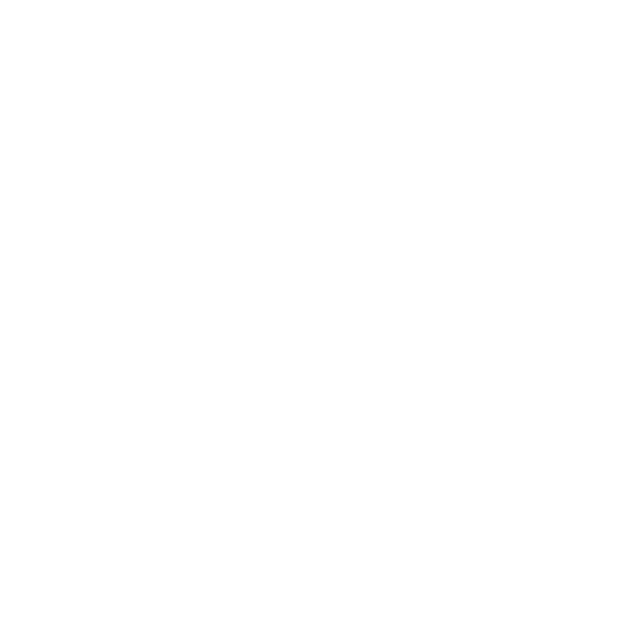
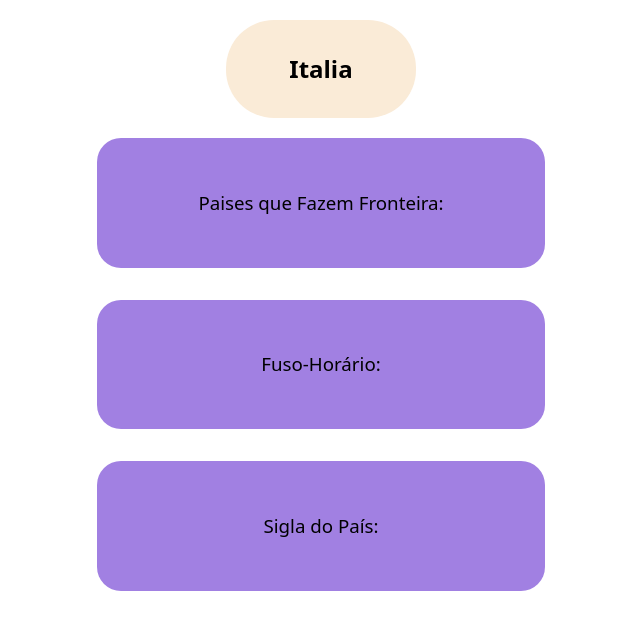
Before and after one commit to vitorcecato-sesi/projeto-paises-api, a React (Vite) app: page /page4 in a window 1280 px wide. Before the commit this address had no page. Shown: the top 630 px of the page, without its empty margins (319-959 px from the left). Built offline with nearby package versions, Linux system fonts and the light colour scheme.

Commit message:
começo da pagina 4

```diff
--- a/src/App.jsx
+++ b/src/App.jsx
@@ -2,6 +2,7 @@
 import { BrowserRouter, Routes, Route } from 'react-router-dom'
 
 import Home from './pages/Home'
+import Page4 from './pages/Page4'
 
 function App() {
 
@@ -10,10 +11,12 @@
       <BrowserRouter>
         <Routes>
           <Route path='/' element= {<Home />} />
+          <Route path='/page4' element={<Page4 />} />
         </Routes>
       </BrowserRouter>
     </>
   )
+
 }
 
 export default App
--- /dev/null
+++ b/src/pages/Page4.jsx
@@ -0,0 +1,36 @@
+import { useState } from "react";
+import "./styles/Page4.css"
+
+function Page4 () {
+    const [pais] = useState (() => JSON.parse(localStorage.getItem("Pais")) || "")
+    const [fronteira] = useState (() => JSON.parse(localStorage.getItem("Fronteiras")) || "")
+    const [fusoHorario] = useState (() => JSON.parse(localStorage.getItem("Fuso-Horário")) || "")
+    const [sigla] = useState (() => JSON.parse(localStorage.getItem("Sigla")) || "")
+
+    return (
+        <>
+        <section className="bodyPage4">
+            <h2 className="titulo"> {pais} Italia </h2>
+
+            <section className="blocos">
+                <section className="bloco">
+                    <h3> Paises que Fazem Fronteira: </h3>
+                    <h3> <strong> {fronteira} </strong> </h3>
+                </section>
+
+                <section className="bloco">
+                    <h3> Fuso-Horário: </h3>
+                    <h3> <strong> {fusoHorario} </strong> </h3>
+                </section>
+
+                <section className="bloco">
+                    <h3> Sigla do País: </h3>
+                    <h3> <strong> {sigla} </strong> </h3>
+                </section>
+            </section>
+        </section>
+        </>
+    )
+}
+
+export default Page4
--- /dev/null
+++ b/src/pages/styles/Page4.css
@@ -0,0 +1,33 @@
+.bodyPage4{
+    display: flex;
+    flex-direction: column;
+    align-items: center;
+}
+
+.titulo{
+    text-align: center;
+    padding: 1.3em;
+    background-color: antiquewhite;
+    width: 10vw;
+    justify-content: center;
+    border-radius: 2em;
+}
+
+.blocos{
+    display: flex;
+    flex-direction: column;
+    align-items: center;
+    row-gap: 2em;
+    text-align: center;
+}
+
+.blocos h3{
+    font-weight: normal;
+}
+
+.bloco{
+    background-color: rgb(161, 128, 226);
+    padding: 2em;
+    width: 30vw;
+    border-radius: 1.5em;
+}
```
